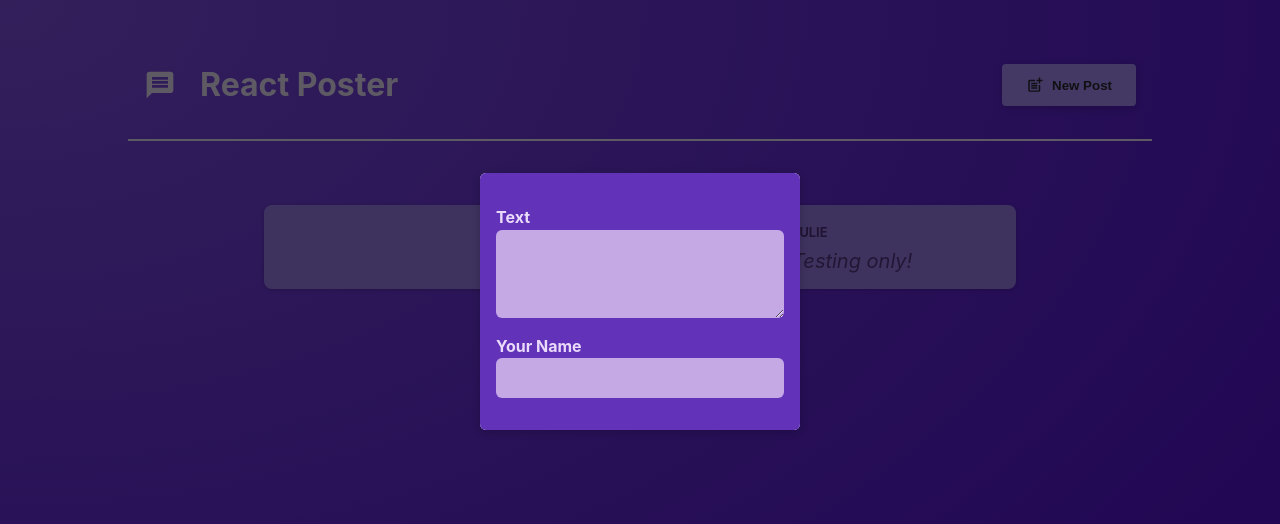
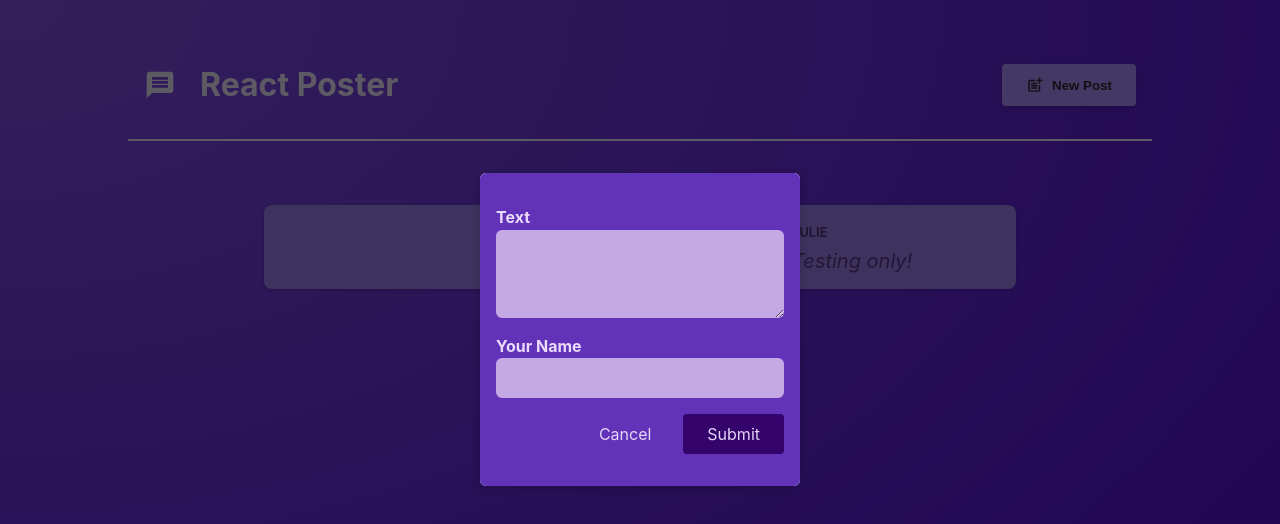
Before and after one commit to Laurence33/react-practice-projects, a React (Vite) app in the folder react-refresher-aug-2024/: page / in a window 1280 px wide. Both pictures are taken after a click on the button "New Post". Shown: the top 524 px of the page. Built offline with nearby package versions, Linux system fonts and the light colour scheme.

Commit message:
cancel button

```diff
--- a/react-refresher-aug-2024/src/components/NewPost.jsx
+++ b/react-refresher-aug-2024/src/components/NewPost.jsx
@@ -1,6 +1,6 @@
 import classes from './NewPost.module.css';
 
-function NewPost({ author, onAuthorChange, onBodyChange, body }) {
+function NewPost({ author, onAuthorChange, onBodyChange, body, onCancel }) {
   return (
     <form className={classes.form}>
       <p>
@@ -23,6 +23,13 @@ function NewPost({ author, onAuthorChange, onBodyChange, body }) {
           onChange={onAuthorChange}
         />
       </p>
+
+      <p className={classes.actions}>
+        <button type="button" onClick={onCancel}>
+          Cancel
+        </button>
+        <button>Submit</button>
+      </p>
     </form>
   );
 }
--- a/react-refresher-aug-2024/src/components/PostList.jsx
+++ b/react-refresher-aug-2024/src/components/PostList.jsx
@@ -32,6 +32,7 @@ function PostList({ isModalOpen, toggleModal }) {
           body={body}
           onAuthorChange={changeAuthorHandler}
           onBodyChange={changeBodyHandler}
+          onCancel={toggleModal}
         />
       </Modal>
       <ul className={classes.posts}>
```
